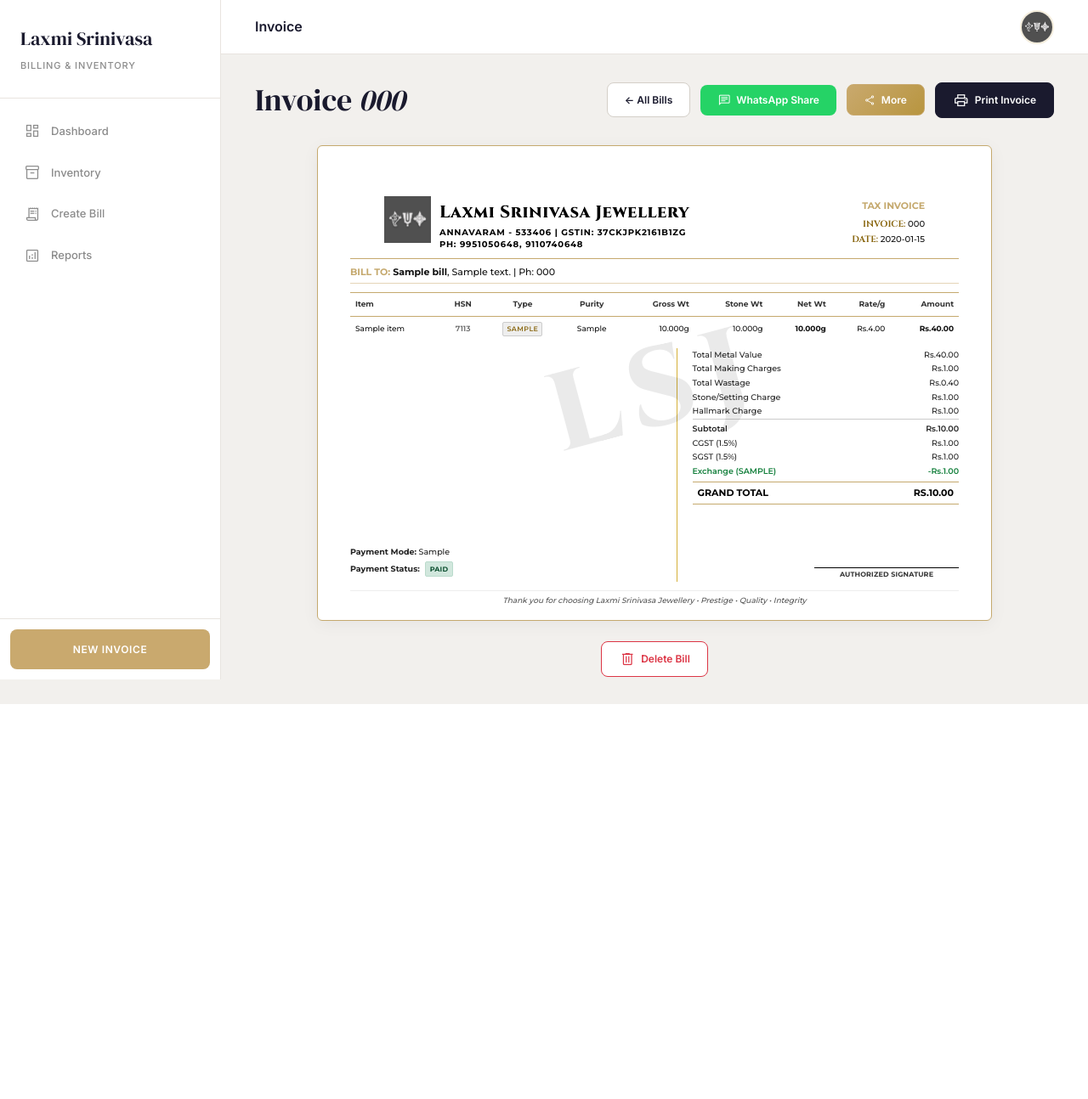
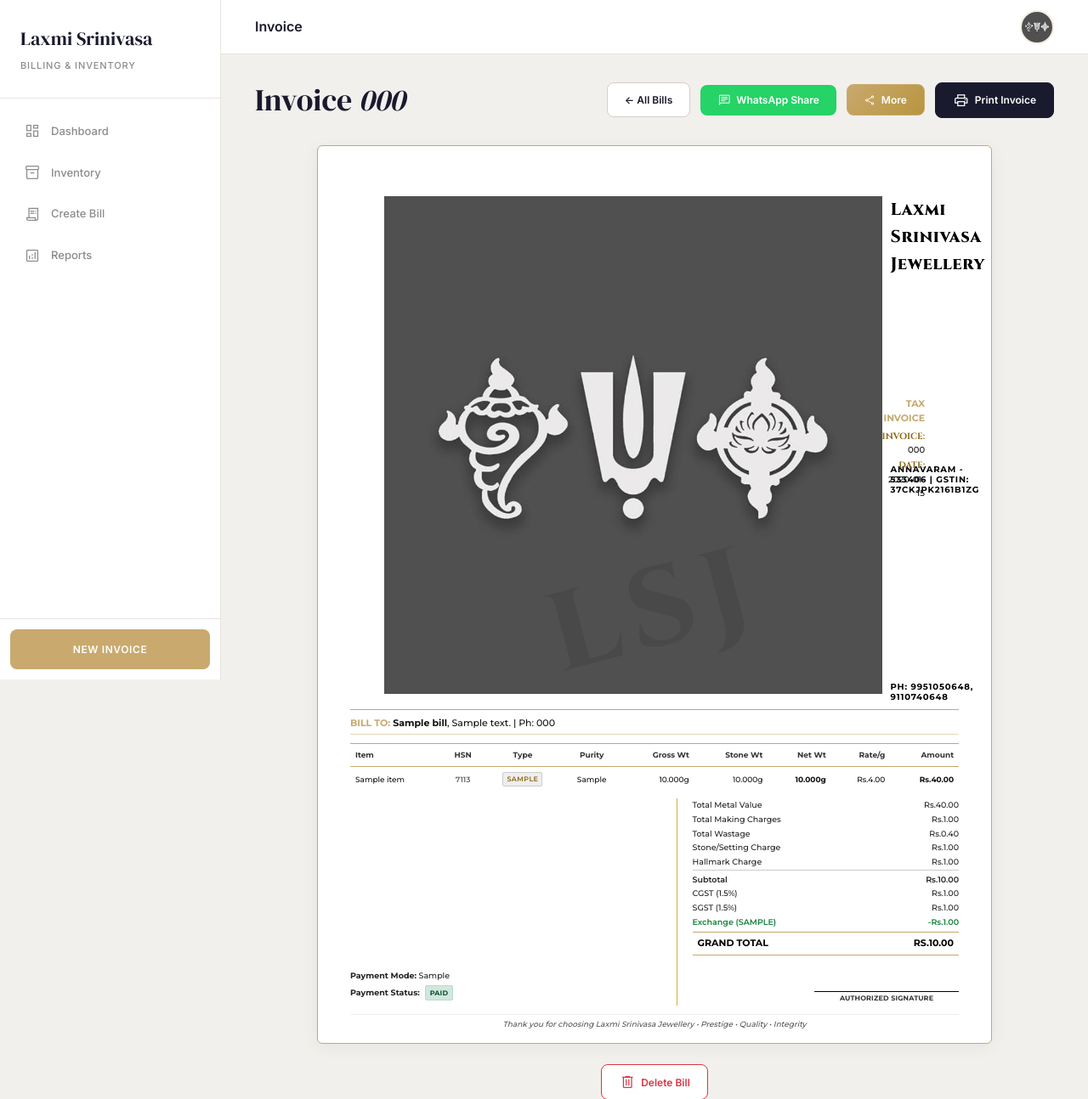
Before and after one commit to Ravichandra-maker/Billing-app, a Flask app: page /bill/1 in a window 1280 px wide. Shown: the top 1294 px of the page at 85% size. Before the commit the page ends 829 px from the top, so only its background shows below. Run offline with Flask 3, Linux system fonts and the light colour scheme; tables that the repository leaves empty hold one stand-in row (values such as "Sample post").

Commit message:
Stretch logo height to match text block from shop name to phone number

```diff
--- a/templates/view_bill.html
+++ b/templates/view_bill.html
@@ -57,7 +57,7 @@
   .invoice-brand {
     display: flex;
     flex-direction: row;
-    align-items: center;
+    align-items: stretch;
     gap: 10px;
   }
 
@@ -498,8 +498,8 @@
   <!-- Invoice Header (Logo left, Info right) -->
   <div class="invoice-header">
     <div class="invoice-brand">
-      <img src="/static/logo.png" class="big-logo" alt="Logo" style="height:55px; width:auto; display:block;">
-      <div style="display:flex; flex-direction:column; justify-content:center;">
+      <img src="/static/logo.png" class="big-logo" alt="Logo" style="width:auto; height:100%; object-fit:contain; display:block;">
+      <div style="display:flex; flex-direction:column; justify-content:space-between;">
         <h1>Laxmi Srinivasa Jewellery</h1>
         <p>Annavaram - 533406 | GSTIN: 37CKJPK2161B1ZG</p>
         <p>Ph: 9951050648, 9110740648</p>
```
